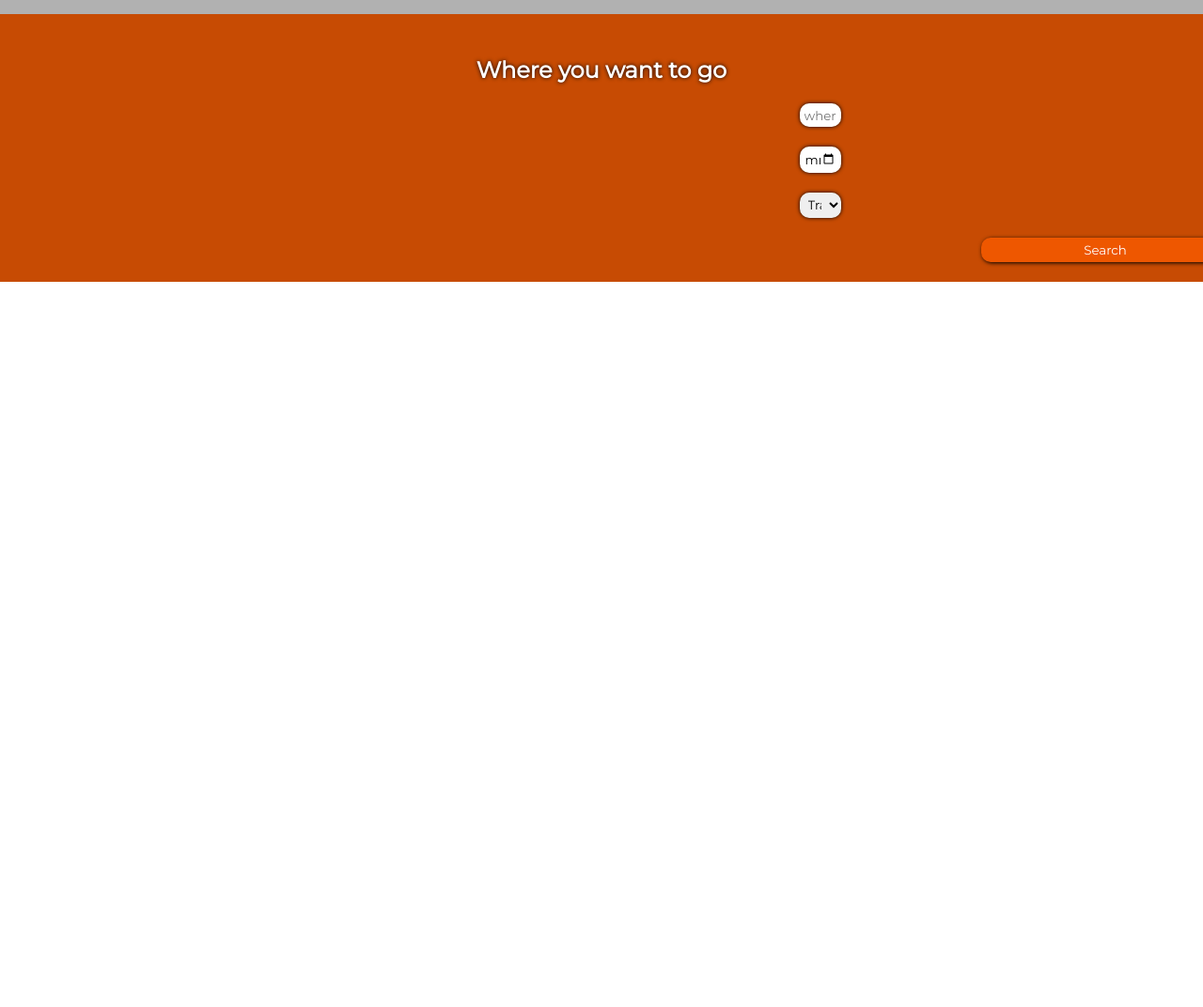
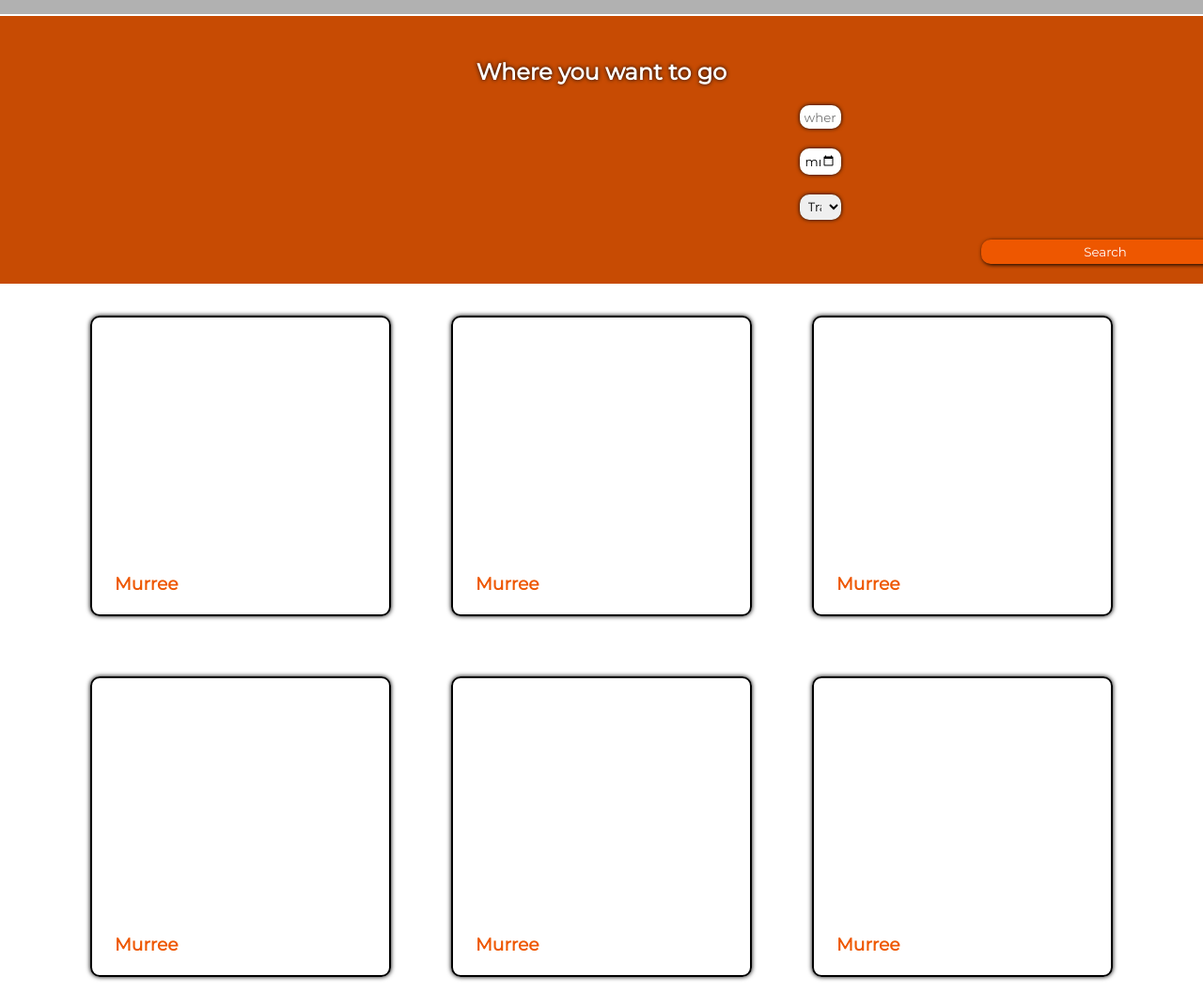
Before and after one commit to iamtariq10/Travel-Page, a plain HTML site: page index.html in a window 1280 px wide. Shown: the part 1065-2137 px from the top of the page at 94% size. Before the commit the page ends 1365 px from the top, so only its background shows below. Drawn offline with Linux system fonts and the light colour scheme; grey boxes are pictures that could not be loaded.

Commit message:
Popular Places

```diff
--- a/index.html
+++ b/index.html
@@ -76,5 +76,46 @@
 
 
 
+    <section class="popular places">
+       <div class="images-flex">
+
+            <div class="images-pop img1" >
+            <h3>Murree</h3>
+            </div>
+
+            <div class="images-pop img2" >
+                <h3>Murree</h3>
+                </div>
+
+                <div class="images-pop img3" >
+                    <h3>Murree</h3>
+                    </div>
+
+
+
+
+
+                        <div class="images-pop img4" >
+                            <h3>Murree</h3>
+                            </div>
+
+                            <div class="images-pop img5" >
+                                <h3>Murree</h3>
+                                </div>
+
+                                <div class="images-pop img6" >
+                                    <h3>Murree</h3>
+                                    </div>
+
+
+
+
+
+       </div>
+
+    </section>
+
+
+
 </body>
 </html>
--- a/style.css
+++ b/style.css
@@ -168,7 +168,8 @@
 .where{
     /* display: flex; */
     /* flex-direction: row; */
-
+    border-top: 2px solid white;
+    border-bottom: 2px solid white;
     padding: 5px 10px;
     background-color:rgb(199, 75, 3);
     background-size: cover;
@@ -226,3 +227,36 @@
     color: rgb(199, 75, 3);
     transition: all 0.4s;
 }
+
+
+
+
+
+
+
+
+
+
+
+
+.images-pop{
+    width: 20rem;
+    height: 20rem;
+    border: 2px solid black;
+    margin: 2rem 2rem;
+    border-radius: 10px;
+    box-shadow: 0px 0px 5px black;
+}
+
+.images-pop h3{
+    margin: 17rem 0rem 5rem 1.5rem;
+    color: rgb(238, 87, 0);
+}
+
+
+.images-flex{
+    display: flex;
+    flex-direction: row;
+    flex-wrap: wrap;
+    justify-content: center;
+}
```
